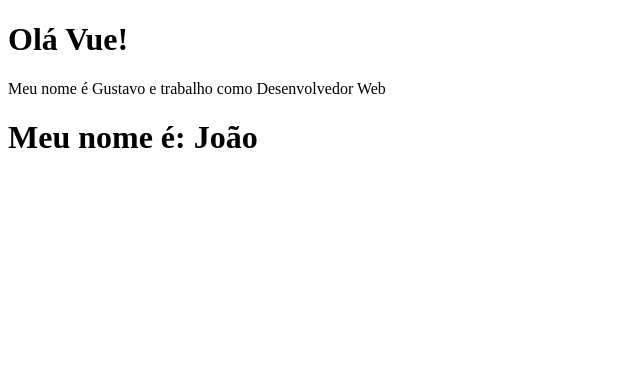
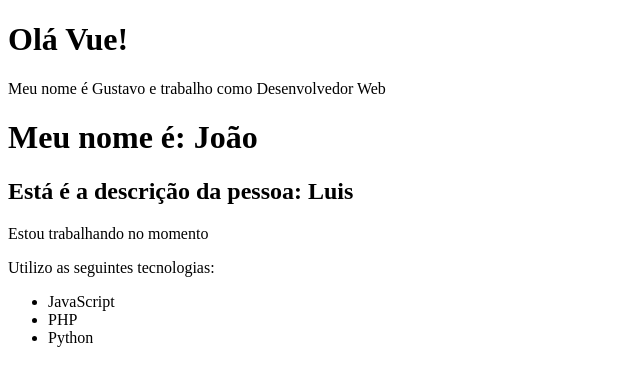
Before and after one commit to luisgustavoTbarbosa/vueJsMBattisti, a Vue app in the folder 02_projeto_vue_cli/: page / in a window 1280 px wide. Shown: the top 386 px of the page, without its empty margins (0-640 px from the left). Built offline with nearby package versions, Linux system fonts and the light colour scheme.

Commit message:
component hierarchy

```diff
--- a/02_projeto_vue_cli/src/App.vue
+++ b/02_projeto_vue_cli/src/App.vue
@@ -2,18 +2,21 @@
   <div>
     <PrimeiroComponente />
     <LifeCycle />
+    <Pessoa />
   </div>
 </template>
 
 <script>
   import PrimeiroComponente from './components/PrimeiroComponente.vue'
   import LifeCycle from './components/LifeCycle.vue'
+  import Pessoa from './components/Pessoa.vue'
 
   export default {
     name: 'App',
     components: {
       PrimeiroComponente,
-      LifeCycle
+      LifeCycle,
+      Pessoa
     }
   }
 </script>
--- /dev/null
+++ b/02_projeto_vue_cli/src/components/Info.vue
@@ -0,0 +1,17 @@
+<template>
+    <div>
+        <p>Estou trabalhando no momento</p>
+        <p>Utilizo as seguintes tecnologias:</p>
+        <ul>
+            <li>JavaScript</li>
+            <li>PHP</li>
+            <li>Python</li>
+        </ul>
+    </div>
+</template>
+
+<script>
+    export default {
+        name: 'Info'
+    }
+</script>
--- /dev/null
+++ b/02_projeto_vue_cli/src/components/Pessoa.vue
@@ -0,0 +1,22 @@
+<template>
+    <div>
+        <h2>Está é a descrição da pessoa: {{ nome }}</h2>
+        <Info />
+    </div>
+</template>
+
+<script>
+    import Info from './Info'
+
+    export default {
+        name: 'Pessoa',
+        components: {
+            Info
+        },
+        data() {
+            return {
+                nome: 'Luis'
+            }
+        }
+    }
+</script>
```
Also changed, not shown: 02_projeto_vue_cli/src/components/Form.vue (added, +13 -0 lines).
